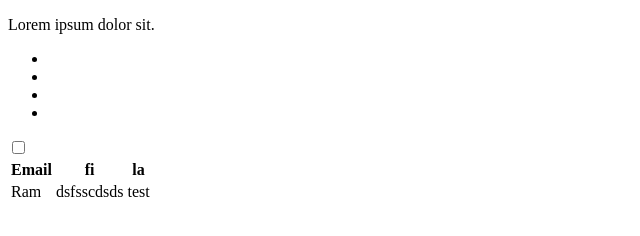
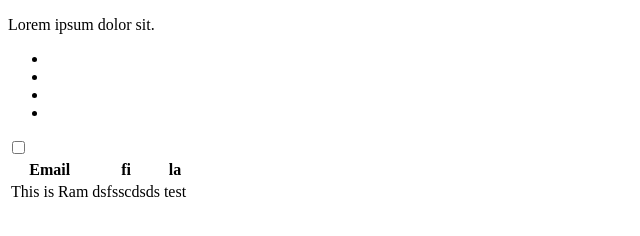
Before and after one commit to Its-Ram-1423/JavaScript, a plain HTML site: page dumy.html in a window 1280 px wide. Shown: the whole page, without its empty margins (0-640 px from the left). Drawn offline with Linux system fonts and the light colour scheme.

Commit message:
updated name

```diff
--- a/dumy.html
+++ b/dumy.html
@@ -22,7 +22,7 @@
             <th>la</th>
         </tr>
         <tr>
-            <td>Ram</td>
+            <td>This is Ram</td>
             <td>dsfsscdsds</td>
             <td>test</td>
         </tr>
```
